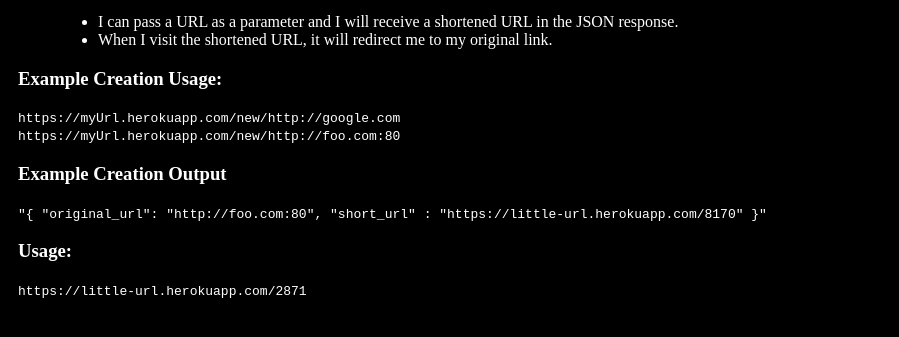
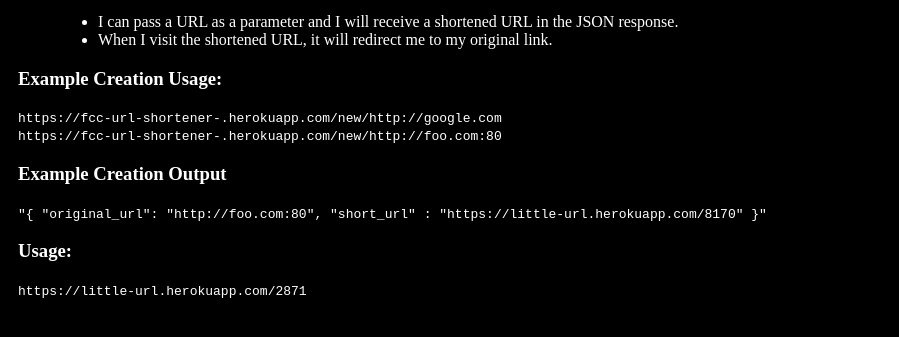
Before and after one commit to purpledrumsticks/FCC-URL-Shortener, a website: page public/index.html in a window 1280 px wide. Shown: the part 101-438 px from the top of the page, without its empty margins (0-899 px from the left). Drawn offline with Linux system fonts and the light colour scheme.

Commit message:
Changes to index.html

```diff
--- a/public/index.html
+++ b/public/index.html
@@ -20,8 +20,8 @@
       </ul>
     </blockquote>
     <h3>Example Creation Usage:</h3>
-    <code>https://myUrl.herokuapp.com/new/http://google.com</code><br>
-    <code>https://myUrl.herokuapp.com/new/http://foo.com:80</code>
+    <code>https://fcc-url-shortener-.herokuapp.com/new/http://google.com</code><br>
+    <code>https://fcc-url-shortener-.herokuapp.com/new/http://foo.com:80</code>
     <h3>Example Creation Output</h3>
     <code>
       "{
```
